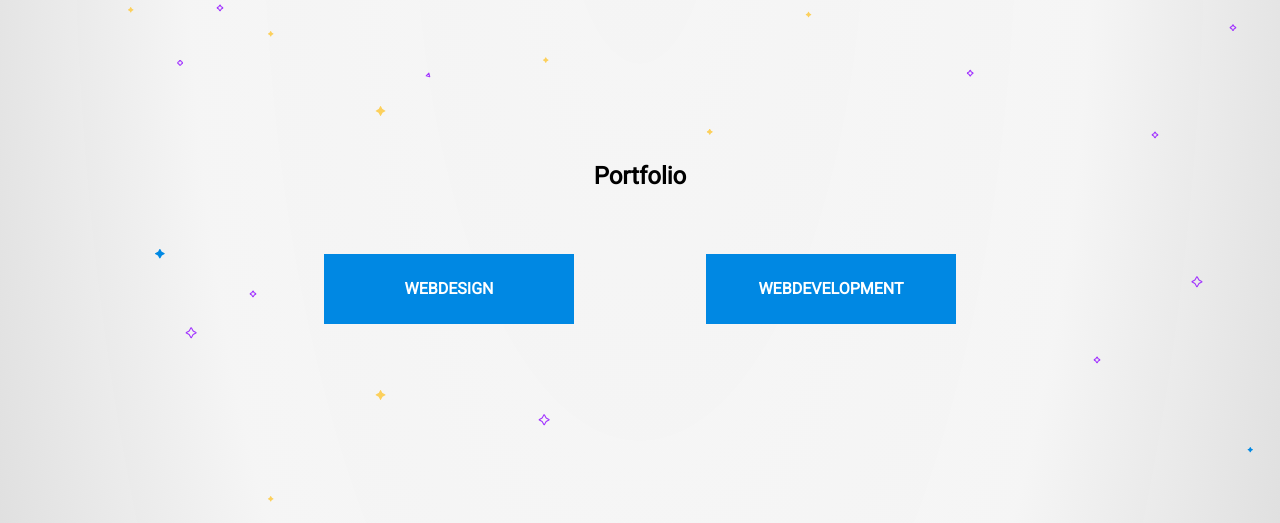
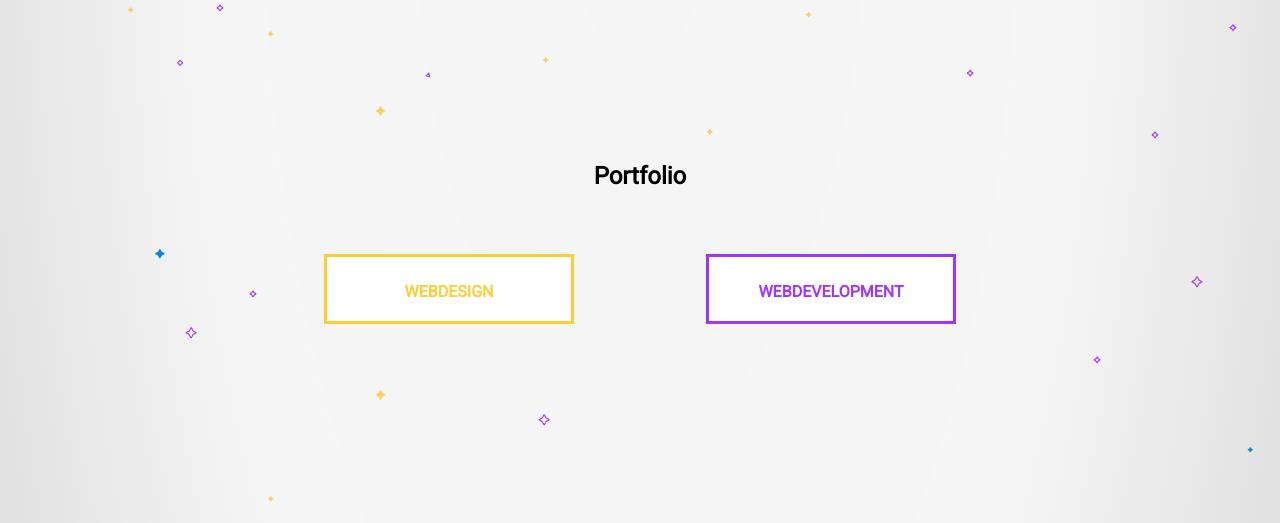
Before and after one commit to WouterOving/devrocket, a PHP site: page / in a window 1280 px wide. Shown: the part 1725-2248 px from the top of the page. Run offline with PHP 8.4, Linux system fonts and the light colour scheme; some libraries are stand-ins or nearby versions.

Commit message:
index css

```diff
--- a/css/style.css
+++ b/css/style.css
@@ -193,17 +193,29 @@ header div img {
     line-height: 70px;
     height: 70px;
     margin: 5%;
-    background-color: #0088e3;
-    color: white;
     font-weight: 800;
+
+    transition: ease all 150ms;
+}
+.portfolio div #wds_btn{
+    background-color: #fff;
+    color: #FFCC33;
+    border: solid 3px #FFCC33;
+}
+.portfolio div #wdv_btn{
+    background-color: #fff;
+    color: #A133FF;
+    border: solid 3px #A133FF;
 }
 
 .portfolio div #wds_btn:hover {
-    background-color: #fbbb17;
+    background-color: #FFCC33;
+    color: #fff;
 }
 
 .portfolio div #wdv_btn:hover {
-    background-color: #684a98;
+    background-color: #A133FF;
+    color: #fff;
 }
 
 
--- a/index.html
+++ b/index.html
@@ -3,19 +3,19 @@
 <html>
 
 <head>
+    <meta name="description" content="DevRocket. Online web solution">
+    <meta charset="UTF-8">
+    <meta name="viewport" content="initial-scale=1.0">
 
     <title>DevRocket.</title>
-    <meta name="description" content="DevRocket. Online web solution">
 
-
-    <meta charset="UTF-8">
-    <meta name="viewport" content="initial-scale=1.0">
     <link href="https://fonts.googleapis.com/css?family=Roboto" rel="stylesheet">
     <link rel="stylesheet" type="text/css" href="css/style.css">
     <link rel="stylesheet" type="text/css" href="css/animatie_logo.css">
+    <link rel="stylesheet" href="https://cdnjs.cloudflare.com/ajax/libs/font-awesome/4.7.0/css/font-awesome.min.css">
+
     <script src="https://ajax.googleapis.com/ajax/libs/jquery/3.2.1/jquery.min.js"></script>
     <script src="script/script_animatieLogo.js"></script>
-    <link rel="stylesheet" href="https://cdnjs.cloudflare.com/ajax/libs/font-awesome/4.7.0/css/font-awesome.min.css">
 </head>
 
 <body>
```
